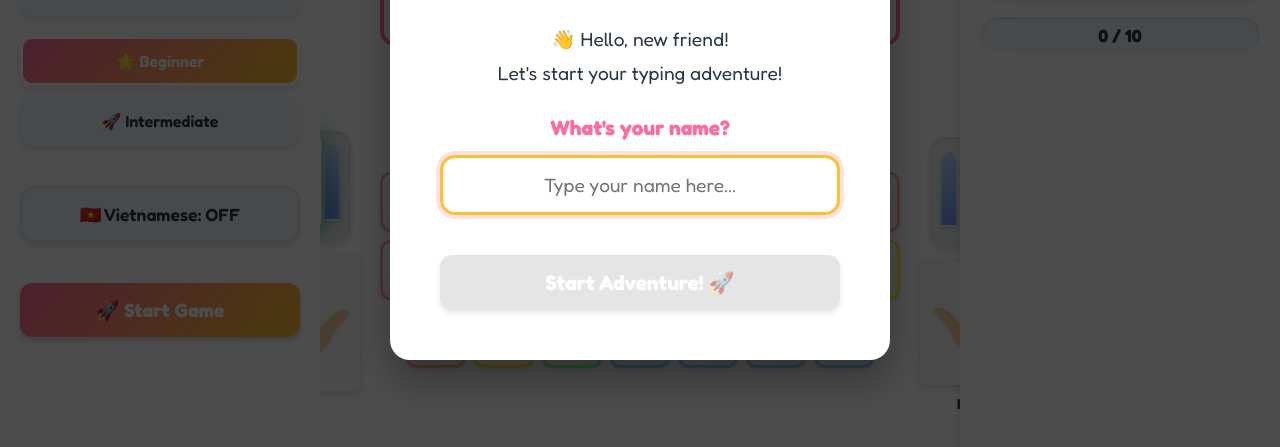
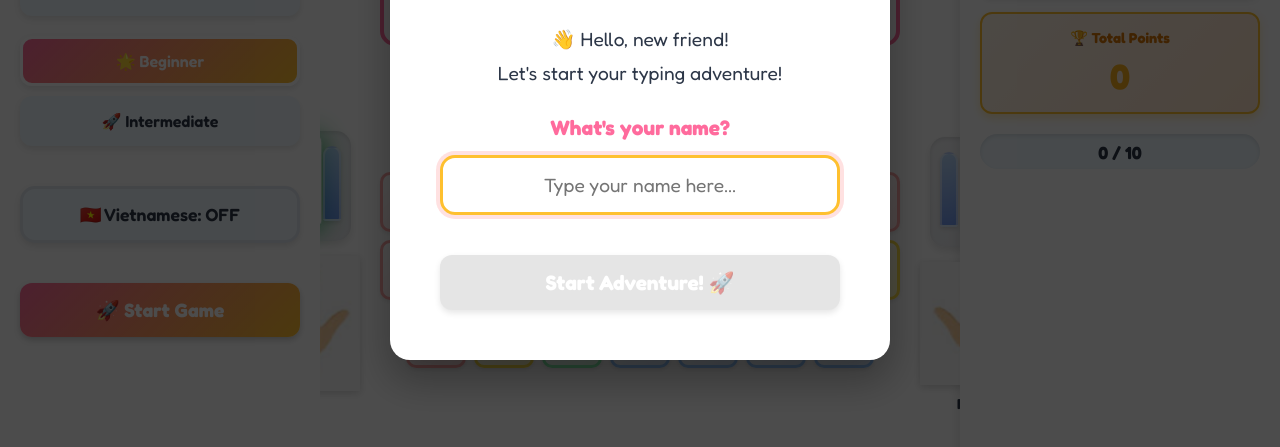
Before and after one commit to hvtai2025/typing, a plain HTML site: page index.html in a window 1280 px wide. Shown: the part 295-742 px from the top of the page. Drawn offline with Linux system fonts and the light colour scheme.

Commit message:
Update: add statistic of max points. Reduce -2 points / typing mistake.

```diff
--- a/game.js
+++ b/game.js
@@ -16,6 +16,7 @@ class TypingGame {
 
         // Game stats
         this.score = 0;
+        this.totalPoints = 0; // Cumulative points across all games
         this.streak = 0;
         this.bestStreak = 0;
         this.mistakes = 0;
@@ -34,6 +35,7 @@ class TypingGame {
 
         // Player progress
         this.playerProgress = Storage.loadProgress();
+        this.totalPoints = this.playerProgress.totalPoints || 0;
         this.playerName = localStorage.getItem('playerName') || null;
         this.showVietnamese = localStorage.getItem('showVietnamese') === 'true' || false;
 
@@ -60,6 +62,7 @@ class TypingGame {
             typingInput: document.getElementById('typing-input'),
             inputFeedback: document.getElementById('input-feedback'),
             score: document.getElementById('score'),
+            totalPoints: document.getElementById('total-points'),
             streak: document.getElementById('streak'),
             timer: document.getElementById('timer'),
             timerContainer: document.getElementById('timer-container'),
@@ -383,6 +386,25 @@ class TypingGame {
             // Incorrect input
             this.elements.typingInput.className = 'typing-input incorrect';
 
+            // Count mistakes and apply penalty
+            if (typedText.length > 0 && !targetText.startsWith(typedText)) {
+                this.mistakes++;
+
+                // Deduct 2 points for each mistake (simple flat penalty)
+                const penalty = 2;
+                this.score = Math.max(0, this.score - penalty);
+                this.totalPoints = Math.max(0, this.totalPoints - penalty);
+
+                // Reset streak on mistake
+                if (this.streak > 0) {
+                    this.streak = 0;
+                    showFeedback(`❌ Mistake! -${penalty} points`, 'error');
+                    soundManager.playIncorrectSound();
+                }
+
+                this.updateDisplay();
+            }
+
             // Still show correct finger for next letter
             if (typedText.length < targetText.length) {
                 const nextLetter = targetText[typedText.length];
@@ -401,6 +423,7 @@ class TypingGame {
         this.wordsCompleted++;
         this.correctWords++;
         this.score += settings.pointsPerWord;
+        this.totalPoints += settings.pointsPerWord;
         this.streak++;
 
         // Track best streak
@@ -441,6 +464,7 @@ class TypingGame {
     updateDisplay() {
         // Update stats
         this.elements.score.textContent = this.score;
+        this.elements.totalPoints.textContent = this.totalPoints.toLocaleString();
         this.elements.streak.textContent = this.streak;
 
         // Update progress bar (for practice mode)
@@ -463,6 +487,7 @@ class TypingGame {
     updateProgressDisplay() {
         this.elements.level.textContent = this.playerProgress.level;
         this.elements.stars.textContent = this.playerProgress.stars;
+        this.elements.totalPoints.textContent = this.totalPoints.toLocaleString();
     }
 
     /**
--- a/index.html
+++ b/index.html
@@ -172,6 +172,10 @@
                     <span class="stat-label">Streak</span>
                     <span class="stat-value" id="streak">0</span>
                 </div>
+                <div class="stat-item highlight-stat">
+                    <span class="stat-label">🏆 Total Points</span>
+                    <span class="stat-value" id="total-points">0</span>
+                </div>
             </div>
 
             <!-- Progress Bar -->
--- a/styles.css
+++ b/styles.css
@@ -253,6 +253,26 @@ body {
     font-size: 2rem;
     font-weight: 700;
     color: var(--primary-color);
+}
+
+/* Highlight stat for total points */
+.highlight-stat {
+    background: linear-gradient(135deg, #FFF4E6, #FFE5CC);
+    border: 2px solid var(--secondary-color);
+    box-shadow: 0 4px 8px rgba(254, 192, 47, 0.3);
+}
+
+.highlight-stat .stat-label {
+    color: #D97706;
+    font-weight: 700;
+}
+
+.highlight-stat .stat-value {
+    background: linear-gradient(135deg, var(--secondary-color), #F59E0B);
+    -webkit-background-clip: text;
+    -webkit-text-fill-color: transparent;
+    background-clip: text;
+    font-size: 2.2rem;
 }
 
 /* Progress Bar */
--- a/utils.js
+++ b/utils.js
@@ -1236,6 +1236,7 @@ const Storage = {
             level: 1,
             stars: 0,
             totalScore: 0,
+            totalPoints: 0,
             gamesPlayed: 0,
             wordsTyped: 0,
             accuracy: 100,
```
